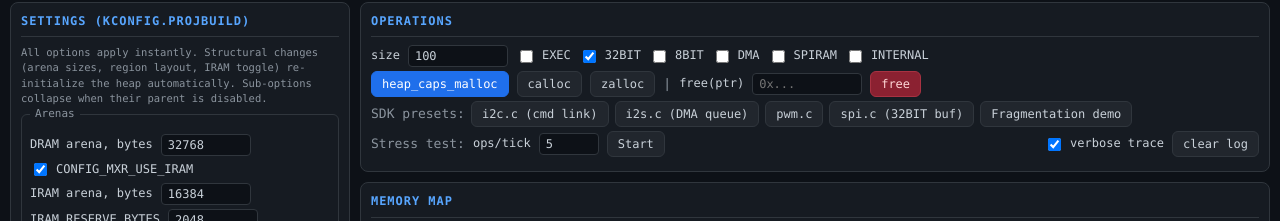
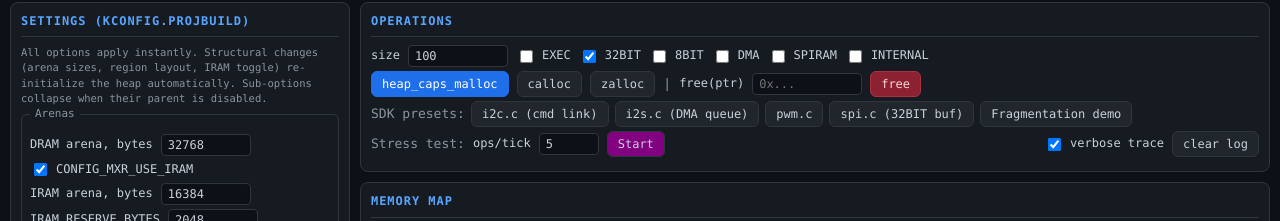
Before and after one commit to Dzantemir/MXR-MALLOC, a plain HTML site: page index.html in a window 1280 px wide. Shown: the part 64-285 px from the top of the page. Drawn offline with Linux system fonts and the light colour scheme.

Commit message:
Add files via upload

```diff
--- a/index.html
+++ b/index.html
@@ -429,6 +429,10 @@
       z-index: 99;
       pointer-events: none;
       white-space: pre
+    }
+
+    #btnStress {
+      background: rgb(129, 1, 129);
     }
 
     #modal {
```
